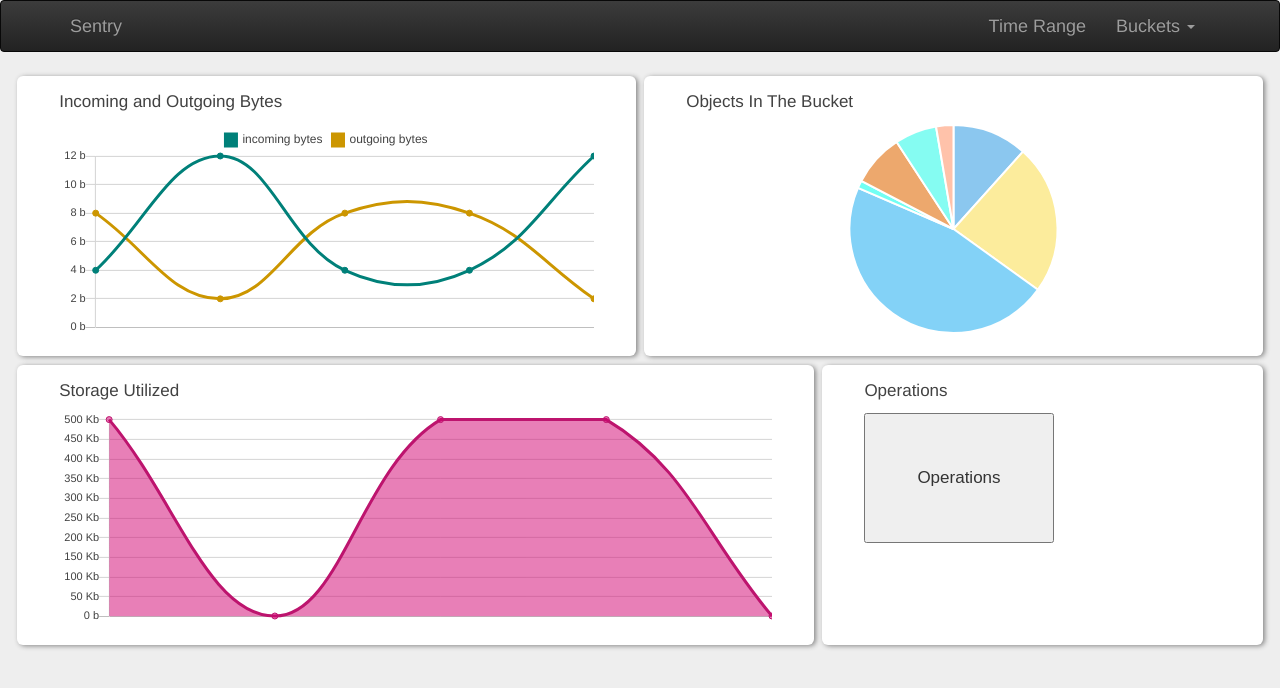
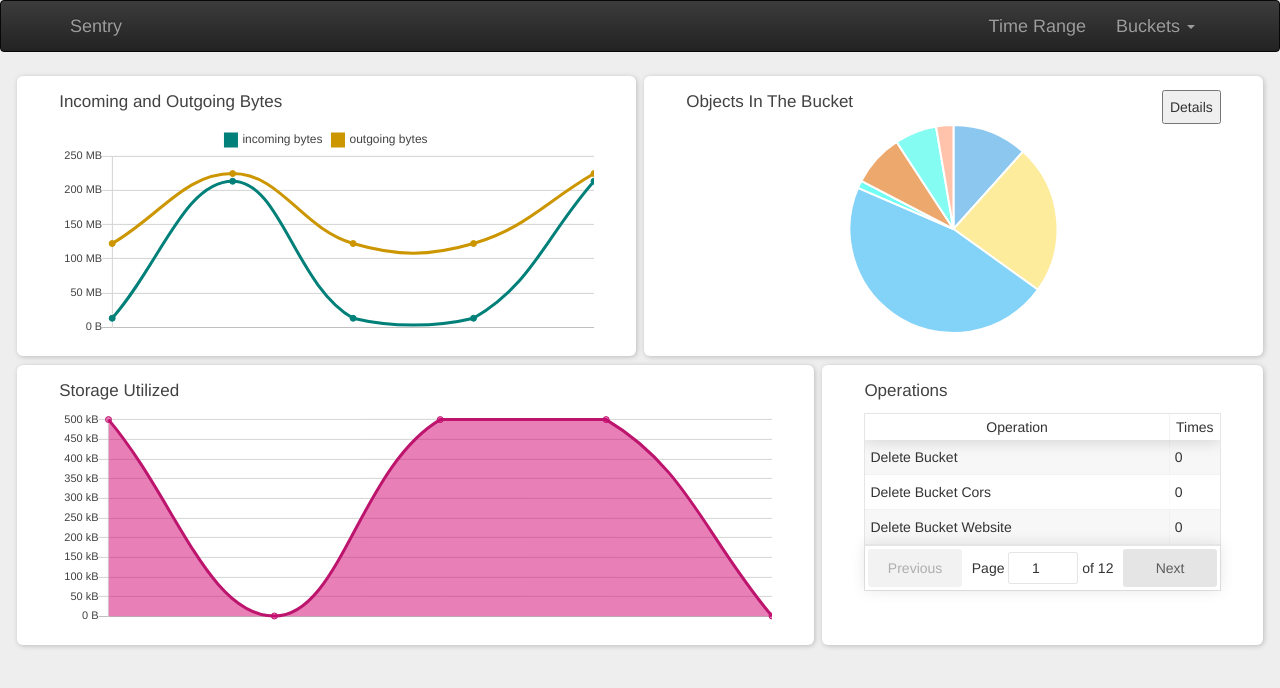
Before and after one commit to tomasbisi/zenko_ui_frontend, a React (Create React App) app: page / in a window 1280 px wide. Shown: the top 688 px of the page. Built offline with nearby package versions, Linux system fonts and the light colour scheme.

Commit message:
added tables

```diff
--- a/package.json
+++ b/package.json
@@ -13,7 +13,8 @@
     "react-chartjs-2": "^2.6.2",
     "react-dom": "^15.6.1",
     "react-popup": "^0.8.0",
-    "react-scripts": "1.0.13"
+    "react-scripts": "1.0.13",
+    "react-table": "^6.5.3"
   },
   "scripts": {
     "start": "react-scripts start",
--- a/src/Components/Chart.js
+++ b/src/Components/Chart.js
@@ -1,11 +1,12 @@
 import React, { Component } from 'react';
 import { Line, Pie } from 'react-chartjs-2';
+import Operations from './OperationsTable';
+import ObjectDetails from './ObjectDetailsTable'
 import '../css/Chart.css';
 
 class Chart extends Component {
 	constructor(props) {
 		super(props);
-		this.name = "Tomas";
 		this.state = {
 			data: props.data,
 			objects: props.objects,
@@ -13,14 +14,13 @@ class Chart extends Component {
 			dates: [],
 			incomingBytes: [],
 			outgoingBytes: [],
-			storageUtilized: []
+			storageUtilized: [],
+			active: false
 		}
-
 	}
 
 	componentWillMount() {
 		let data = this.state.data;
-
 		this.setState({
 			dates: data.map((i) => {
 				return (this.getDate(i.timeRange[0]) + ' | ' + this.getDate(i.timeRange[1]))}),
@@ -33,7 +33,7 @@ class Chart extends Component {
 			storageUtilized: data.map((i) => {
 				return (i.storageUtilized[1]);
 			})
-		})
+		});
 	}
 
 	static defaultProps = {
@@ -63,7 +63,7 @@ class Chart extends Component {
 		return ({
 			labels: this.state.dates,
 			datasets: this.getDataSet(data, label, color, fill)
-		})
+		});
 	}
 
 	getObjects(){
@@ -74,7 +74,7 @@ class Chart extends Component {
 				backgroundColor: this.getColors()
 			}]
 
-		})
+		});
 	}
 
 	getDataSet(data, label, color, fill) {
@@ -95,7 +95,7 @@ class Chart extends Component {
 			});
 		}
 		if (fill) dataset[0].backgroundColor = 'hsla(328, 100%, 41%, 0.5)';
-		return (dataset)
+		return (dataset);
 	}
 
 
@@ -108,7 +108,7 @@ class Chart extends Component {
 			},
 			legend: this.getLegend(displayLegend),
 			scales: this.getAxes(displayAxes)
-		})
+		});
 	}
 
 	getAxes(displayAxes) {
@@ -127,7 +127,7 @@ class Chart extends Component {
 				xAxes: [{
 					display: false
 				}]
-			})
+			});
 		} else {
 			return ({
 				yAxes: [{
@@ -136,7 +136,7 @@ class Chart extends Component {
 				xAxes: [{
 					display: false
 				}]
-			})
+			});
 		}
 	}
 
@@ -149,11 +149,11 @@ class Chart extends Component {
 					boxWidth: 11,
 					fontColor: this.props.textColor
 				}
-			})
+			});
 		}
 		return ({
 			display: false
-		})
+		});
 	}
 
 	getColors() {
@@ -174,21 +174,35 @@ class Chart extends Component {
 	}
 
 	convertValue(value) {
-		if (value >= 1000000000000) {
-			return (value / 1000000000000 + ' Tb');
-		} else if (value >= 1000000000) {
-			return (value / 1000000000 + ' Gb');
-		} else if (value >= 1000000) {
-			return (value / 1000000 + ' Mb');
-		} else if (value >= 1000) {
-			return (value / 1000 + ' Kb');
-		} else if (value < 10) {
-			return (value.toPrecision(1) + ' b');
+		let thresh = 1000;
+		if (Math.abs(value) < thresh) {
+			if (value < 1) {
+				return (value.toPrecision(1) + ' B');
+			} else if (value < 10) {
+				return (value.toPrecision(2) + ' B');
+			}
+			return (value + ' B');
 		}
-		return (value + ' b');
+		let units = ['kB','MB','GB','TB','PB','EB','ZB','YB'];
+		let u = -1;
+		do {
+			value /= thresh;
+			++u;
+		} while (Math.abs(value) >= thresh && u < units.length - 1);
+		return (value + ' ' + units[u]);
+	}
+
+	handleClick() {
+		let active = this.state.active;
+		let newActive = active ? false : true;
+		this.setState( {
+			active: newActive
+		});
 	}
 
 	render() {
+		let active = this.state.active;
+
 		return (
 			<div className='grid'>
 				<div className='row'>
@@ -201,17 +215,24 @@ class Chart extends Component {
 						/>
 					</div>
 					<div className='chart-objects'>
-						<p className='title'>Objects In The Bucket</p>
-						<Pie
+						<div className='objects-header'>
+							<p className='title'>Objects In The Bucket</p>
+							<input type='button' value='Details' onClick={this.handleClick.bind(this)}/>
+						</div>
+						{active ? (
+							<ObjectDetails objects={this.state.objects} />
+						) : (
+							<Pie
 							data={this.getObjects()}
 							height={200}
 							options={this.getOptions(false, false)}
-						/>
+							/>
+						)}
 					</div>
 				</div>
 				<div className='row'>
 					<div className='chart-storage'>
-					<p className='title'>Storage Utilized</p>
+						<p className='title'>Storage Utilized</p>
 						<Line
 							data={this.getChartData([this.state.storageUtilized], ['storage utilized'], 'hsla(328, 81%, 41%, 1)', true)}
 							height={200}
@@ -220,7 +241,7 @@ class Chart extends Component {
 					</div>
 					<div className='button'>
 						<p className='title'>Operations</p>
-						<input type="button" value="Operations" className="options"/>
+						<Operations data={this.state.data} />
 					</div>
 				</div>
 			</div>
@@ -229,3 +250,5 @@ class Chart extends Component {
 }
 
 export default Chart;
+
+// <input type="button" value="Operations" className="options"/>
--- /dev/null
+++ b/src/Components/ObjectDetailsTable.js
@@ -0,0 +1,119 @@
+import React, { Component } from 'react';
+import ReactTable from 'react-table';
+import 'react-table/react-table.css';
+import '../css/ObjectDetailsTable.css'
+
+class ObjectDetails extends Component {
+	constructor(props) {
+		super(props);
+		this.sum = 0;
+		this.state = {
+			objects: props.objects,
+		}
+	}
+
+	componentWillMount() {
+		this.sum = this.getSum()
+		this.setState({
+			info: this.getObjects(),
+		});
+	}
+
+	getSum() {
+		let values = Object.values(this.state.objects);
+		return (values.reduce((a, b) => a + b, 0));
+	}
+
+	getObjects() {
+		let obj = [];
+		for (let key in this.state.objects) {
+			let elem = {
+				name: key,
+				space: this.getPercentage(this.state.objects[key]),
+				size: this.convertValue(this.state.objects[key])
+			};
+			obj.push(elem);
+		}
+		return (obj);
+	}
+
+	getPercentage(value) {
+		return ((value * 100) / this.sum);
+	}
+
+	getColor(value) {
+		return (value > 66 ? '#ff2e00'
+			: value > 33 ? '#ffbf00'
+			: '#85cc00'
+		);
+	}
+
+	convertValue(value) {
+		let thresh = 1000;
+		if (Math.abs(value) < thresh) {
+			if (value < 1) {
+				return (value.toPrecision(1) + ' B');
+			} else if (value < 10) {
+				return (value.toPrecision(2) + ' B');
+			}
+			return (value + ' B');
+		}
+		let units = ['kB','MB','GB','TB','PB','EB','ZB','YB'];
+		let u = -1;
+		do {
+			value /= thresh;
+			++u;
+		} while (Math.abs(value) >= thresh && u < units.length - 1);
+		return (value + ' ' + units[u]);
+	}
+
+	render() {
+		return (
+			<div>
+				<ReactTable
+					data={this.state.info}
+					columns={[
+						{
+							Header: 'Name',
+							accessor: 'name'
+						}, {
+							Header: 'Space Taken',
+							accessor: 'space',
+							width: 150,
+							Cell: row => (
+								<div style = {{
+									width: '100%',
+									height: '100%',
+									backgroundColor: '#dadada',
+									borderRadius: '2px'
+								}}>
+								<div style = {{
+									width: `${row.value}%`,
+									height: '100%',
+									backgroundColor: this.getColor(row.value),
+									borderRadius: '2px',
+									transition: 'all .2s ease-out'
+								}} />
+								</div>
+							)
+						}, {
+							Header: 'Size',
+							accessor: 'size',
+							sortable: false,
+							width: 150,
+							Cell: row => (
+								<span>
+									{ row.value }
+								</span>
+							)
+						}
+					]}
+					defaultPageSize={3}
+					className="-striped -highlight"
+					showPageSizeOptions={false}
+				/>
+			</div>
+		)
+	}
+}
+export default ObjectDetails;
--- /dev/null
+++ b/src/Components/OperationsTable.js
@@ -0,0 +1,59 @@
+import React, { Component } from 'react';
+import ReactTable from "react-table";
+import "react-table/react-table.css";
+
+class Operations extends Component {
+	constructor(props) {
+		super(props);
+		this.state = {
+			data: props.data,
+			operations: []
+		}
+	}
+
+	componentWillMount() {
+		this.setState({
+			operations: this.getOperations()
+		});
+	}
+
+	getOperations() {
+		let list = this.state.data[this.state.data.length - 1].operations;
+		let operations = [];
+		// let title = ['Delete Bucket', DeleteBucketCors]
+		for (let key in list) {
+			let elem = {
+				title: key.substr(3, key.length - 1).replace(/([A-Z])/g, ' $1').trim(),
+				value: list[key]
+			};
+			operations.push(elem);
+		}
+		return (operations);
+	}
+
+	render() {
+		return (
+			<div>
+				<ReactTable
+					data={this.state.operations}
+					columns={[
+						{
+							Header: 'Operation',
+							accessor: 'title'
+						},
+						{
+							Header: 'Times',
+							accessor: 'value',
+							resizable: false,
+							width: 50
+						}
+					]}
+					defaultPageSize={3}
+					className="-striped -highlight"
+					showPageSizeOptions={false}
+				/>
+			</div>
+		)
+	}
+}
+export default Operations;
--- a/src/Dashboard.js
+++ b/src/Dashboard.js
@@ -10,8 +10,8 @@ import AWS from 'aws-sdk';
 let data1 =
   { "timeRange":[1501570800000,1504249199999],
     "storageUtilized":[0,500000],
-    "incomingBytes":4,
-    "outgoingBytes":8,
+    "incomingBytes":13352332,
+    "outgoingBytes":122342353,
     "numberOfObjects":[0,1],
     "operations":
     {
@@ -56,8 +56,8 @@ let data1 =
 let data2 =
   { "timeRange":[1501570800000,1504249199999],
     "storageUtilized":[0,1000],
-    "incomingBytes":12,
-    "outgoingBytes":2,
+    "incomingBytes":213133334,
+    "outgoingBytes":224345668,
     "numberOfObjects":[0,1],
     "operations":
     {
@@ -107,6 +107,14 @@ let objects = {'A':1000, 'B':2000, 'C':4000, 'D':100, 'E':700, 'F': 560, 'G': 23
 
 class Dashboard extends Component {
 
+	constructor() {
+		super();
+		this.state = {
+			timeRange: {},
+			bucketName: {},
+			data: []
+		}
+	}
 
 	componentWillMount() {
 		this.getData();
@@ -123,14 +131,6 @@ class Dashboard extends Component {
 
 
 
-    constructor() {
-    super();
-    this.state = {
-      timeRange: {},
-      bucketName: {},
-      data: []
-    }
-  }
 
   handleSubmit(e) {
     if (
--- a/src/css/Chart.css
+++ b/src/css/Chart.css
@@ -37,7 +37,7 @@
 	-moz-border-radius: 6px;
 	-webkit-border-radius: 6px;
 	border-radius: 6px;
-	box-shadow: 2px 1px 5px #888;
+	box-shadow: 1px 1px 5px #bcbcbc;
 }
 
 .title {
@@ -62,3 +62,12 @@
 .button {
 	flex: 1;
 }
+
+.objects-header {
+	display: flex;
+	flex-direction: row;
+}
+
+.objects-header > input[type='button'] {
+	margin-left: auto;
+}
```
Also changed, not shown: src/css/ObjectDetailsTable.css (added), 1 other file (tests, documents, lock files or other folders). Lines whose indentation alone changed are shown as unchanged.
